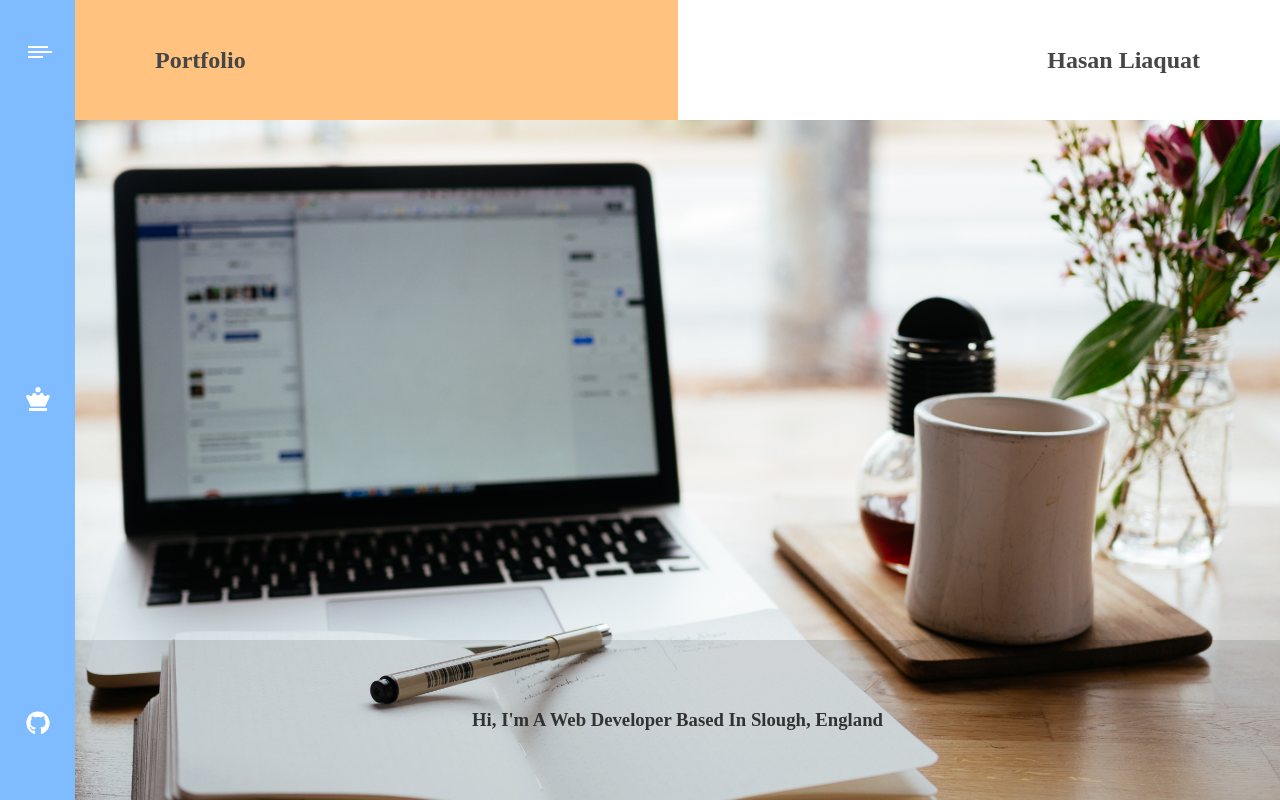
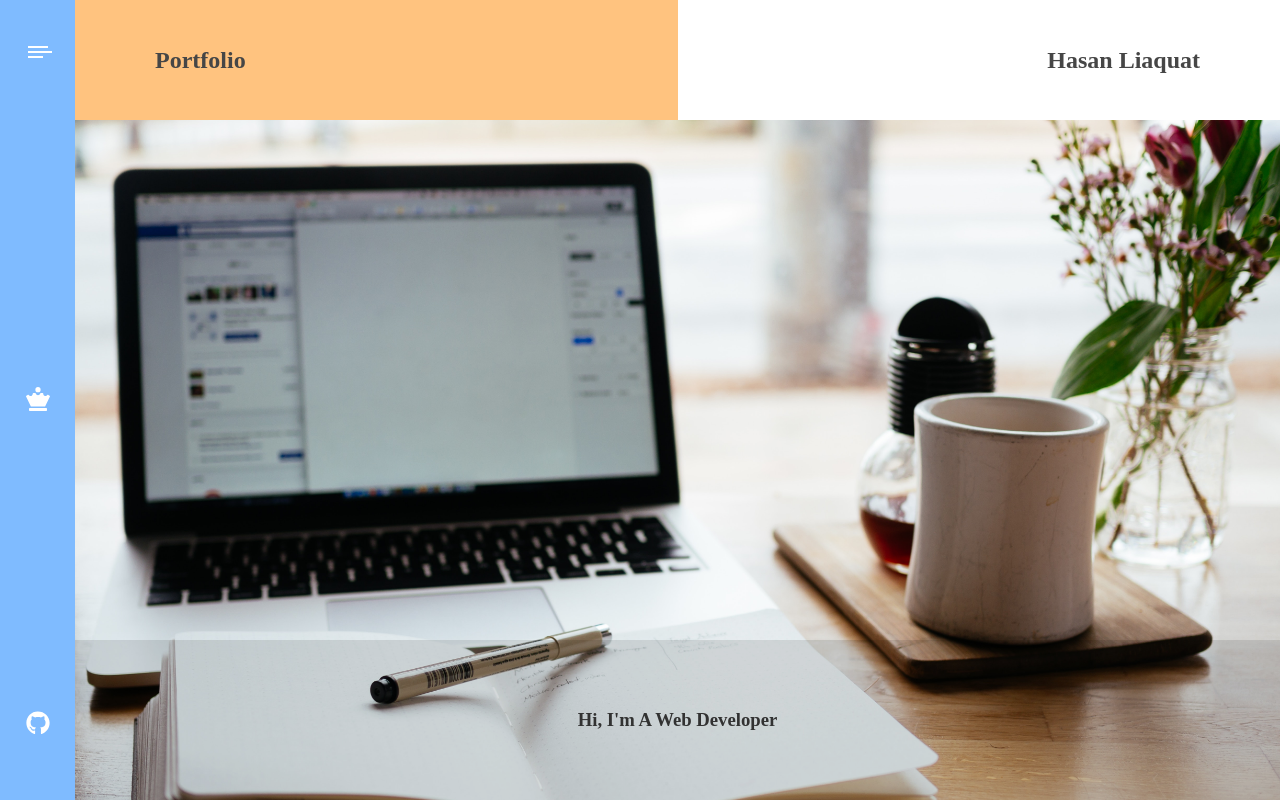
Before and after one commit to hasan-l/portfolio, a React (Create React App) app: page / in a window 1280 px wide. Shown: the top 800 px of the page. Built offline with nearby package versions, Linux system fonts and the light colour scheme; grey boxes are pictures that could not be loaded; a web font is replaced by a local one.

Commit message:
removed address reference

```diff
--- a/src/components/Cover.js
+++ b/src/components/Cover.js
@@ -18,7 +18,7 @@ export default class Cover extends Component {
           alt="cover"
         />
         <div className="cover-captions">
-          <h3>Hi, I'm a web developer based in Slough, England</h3>
+          <h3>Hi, I'm a web developer</h3>
         </div>
       </div>
     );
```
